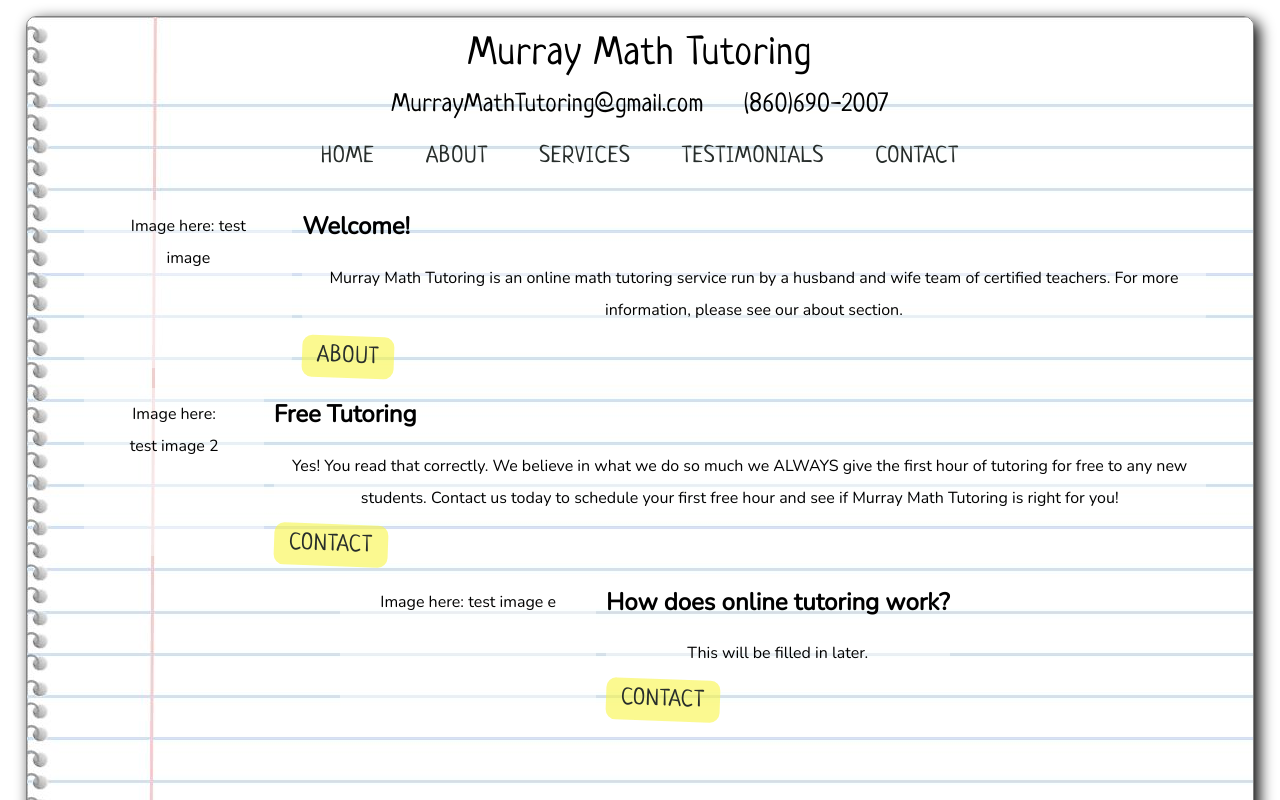
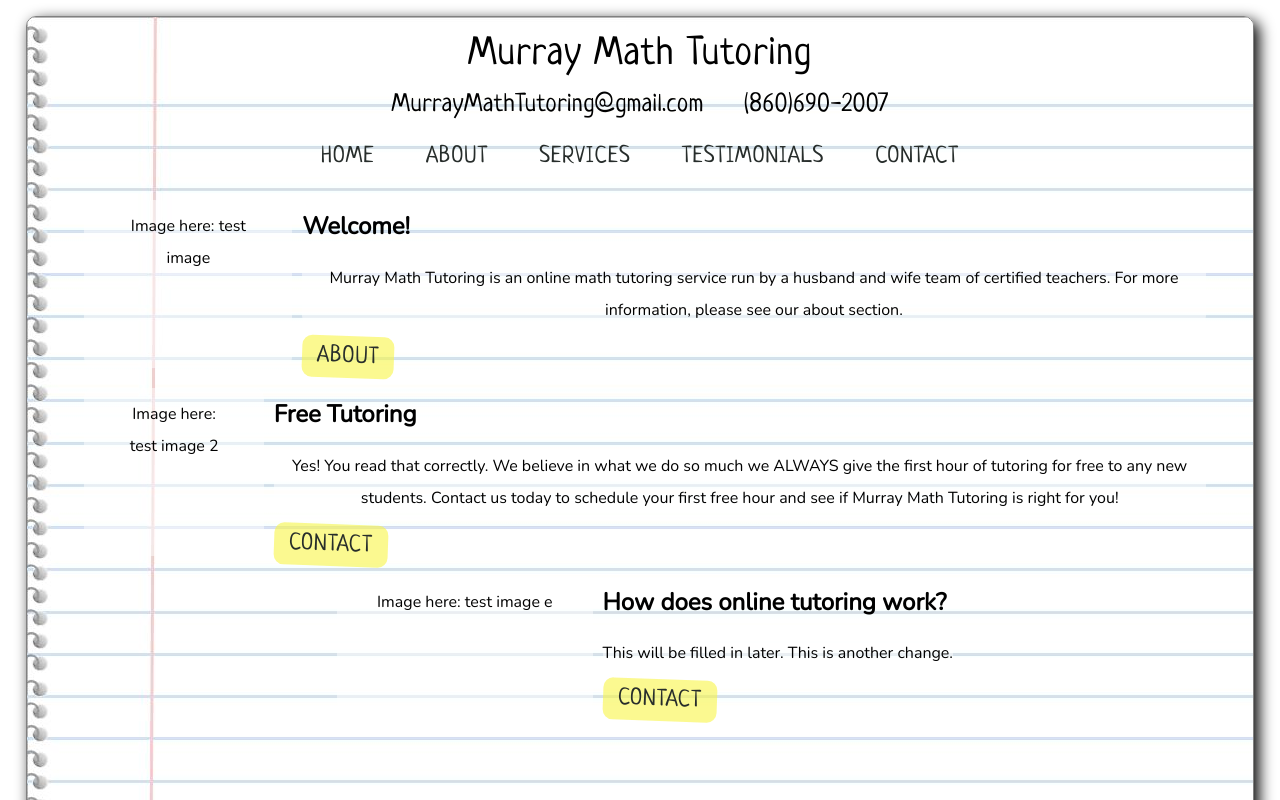
Before and after one commit to murraycoding/murray-math-tutoring, a Next.js app: page / in a window 1280 px wide. Shown: the top 800 px of the page. Built offline with nearby package versions, Linux system fonts and the light colour scheme.

Commit message:
test of git again

```diff
--- a/pages/index.js
+++ b/pages/index.js
@@ -24,7 +24,7 @@ export default function Home() {
       src="test image e"
       alt=""
       title="How does online tutoring work?"
-      content="This will be filled in later."
+      content="This will be filled in later. This is another change."
       link="contact"
       />
     </>
```
